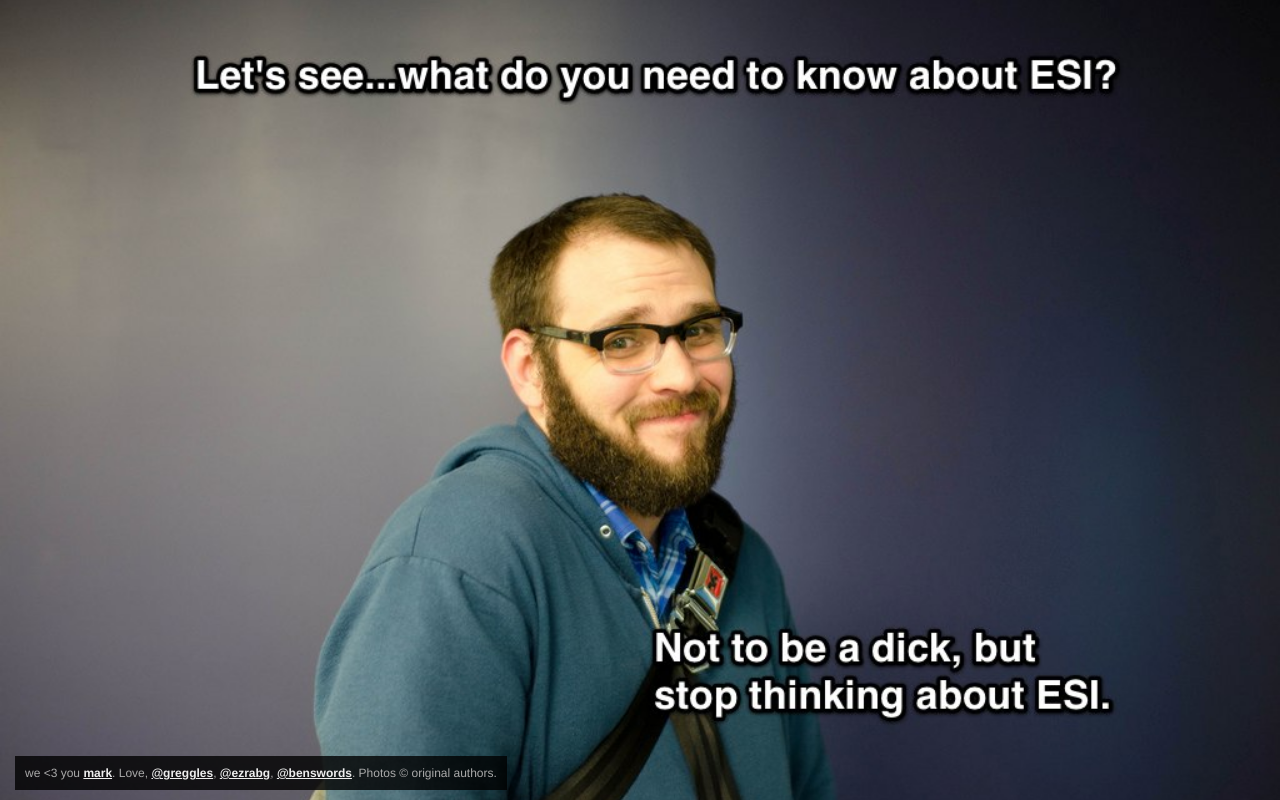
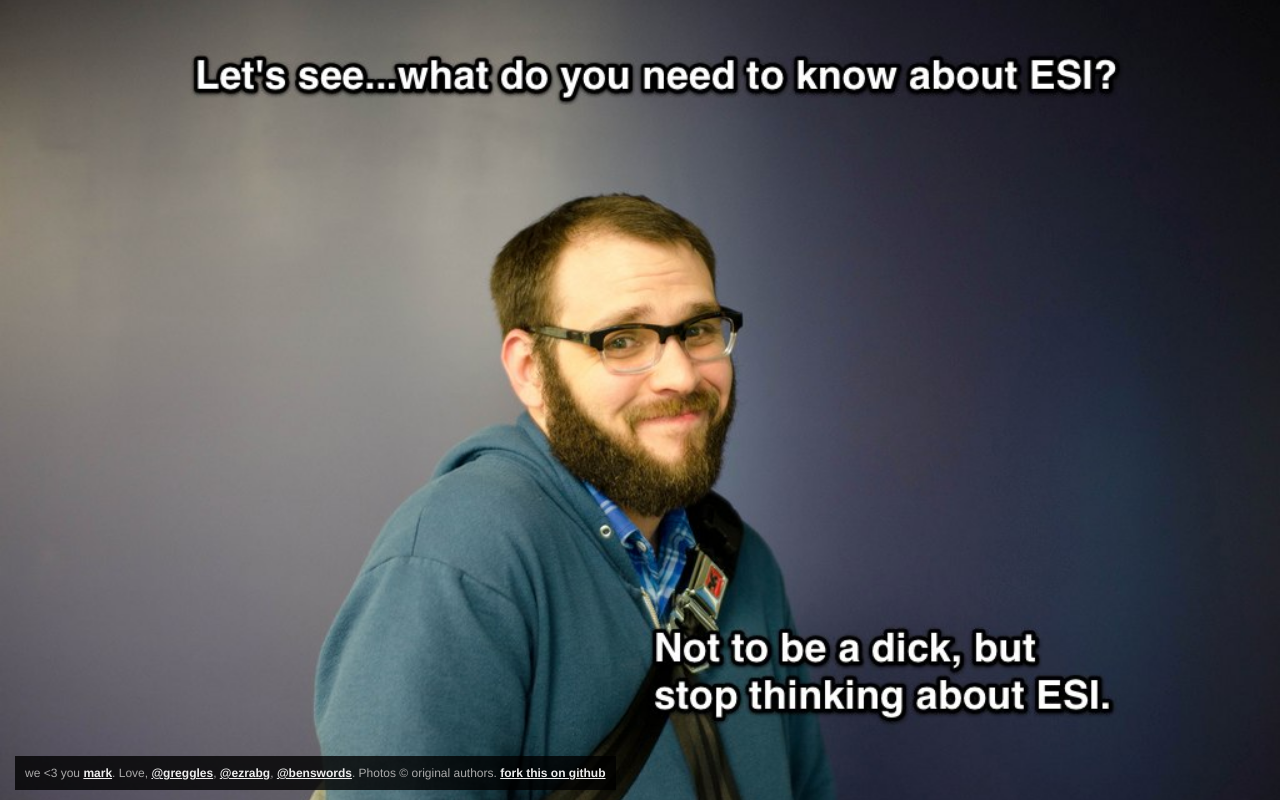
Before and after one commit to greggles/wwmsd, a plain HTML site: page index.html in a window 1280 px wide. Drawn offline with nearby package versions, Linux system fonts and the light colour scheme.

Commit message:
Fork it already

```diff
--- a/index.html
+++ b/index.html
@@ -15,8 +15,8 @@ Not to be a dick, but stop thinking about ESI.
 FFCC
 Just use Redis.
 	-->
-	<head>
-               <title>What Would Mark Fucking Sonnabaum Do?</title>
+<head>
+                <title>What Would Mark Fucking Sonnabaum Do?</title>
 		<meta http-equiv="content-type" content="text/html; charset=UTF-8" />
 		<link rel="stylesheet" href="slideshow/css/supersized.css" type="text/css" media="screen" />
 		<link rel="stylesheet" href="slideshow/theme/supersized.shutter.css" type="text/css" media="screen" />
@@ -74,28 +74,22 @@ Just use Redis.
 		    });
 
 		</script>
-
-	</head>
-
 	<style type="text/css">
                 div#footerblock{position: absolute; bottom: 0;}
 		ul#demo-block{ margin: 0px 15px 15px 15px; }
 			ul#demo-block li{ margin:0 0 10px 0; padding:10px; display:inline; float:left; clear:both; color:#aaa; background:url('slideshow/img/bg-black.png'); font:12px Helvetica, Arial, sans-serif; }
 			ul#demo-block li a{ color:#eee; font-weight:bold; }
 	</style>
-
+</head>
 <body>
-
 	<!--Demo styles (you can delete this block)-->
 	<div id="footerblock">
 	<ul id="demo-block">
-                <li>we <3 you <a href="https://twitter.com/msonnabaum">mark</a>. Love, <a href="http://twitter.com/greggles">@greggles</a>, <a href="http://twitter.com/ezrabg">@ezrabg</a>, <a href="http://twitter.com/benswords">@benswords</a>. Photos © original authors.</li>
+                <li>we <3 you <a href="https://twitter.com/msonnabaum">mark</a>. Love, <a href="http://twitter.com/greggles">@greggles</a>, <a href="http://twitter.com/ezrabg">@ezrabg</a>, <a href="http://twitter.com/benswords">@benswords</a>. Photos © original authors. <a href="https://github.com/greggles/wwmsd">fork this on github</a></li>
 	</ul>
         </div>
 
 	<!--End of styles-->
-
 	<!--Control Bar-->
-
 </body>
 </html>
```
